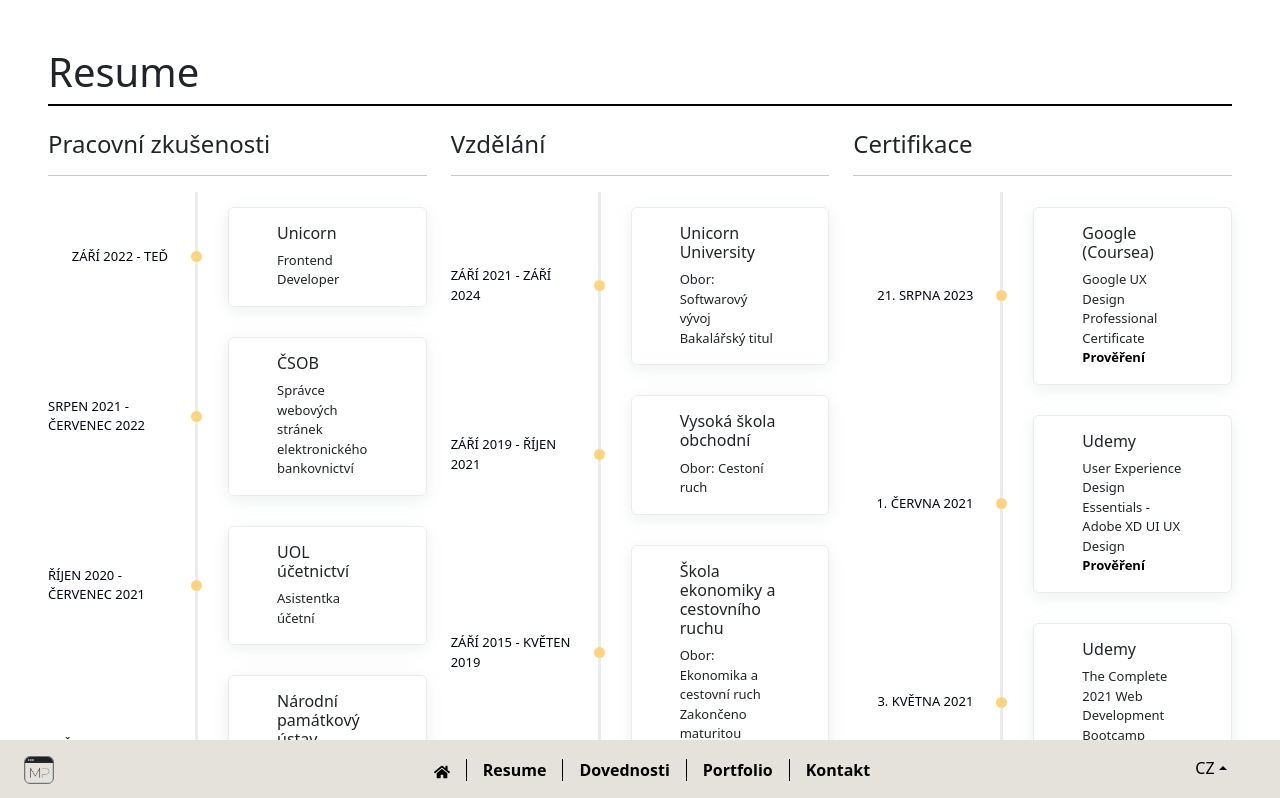
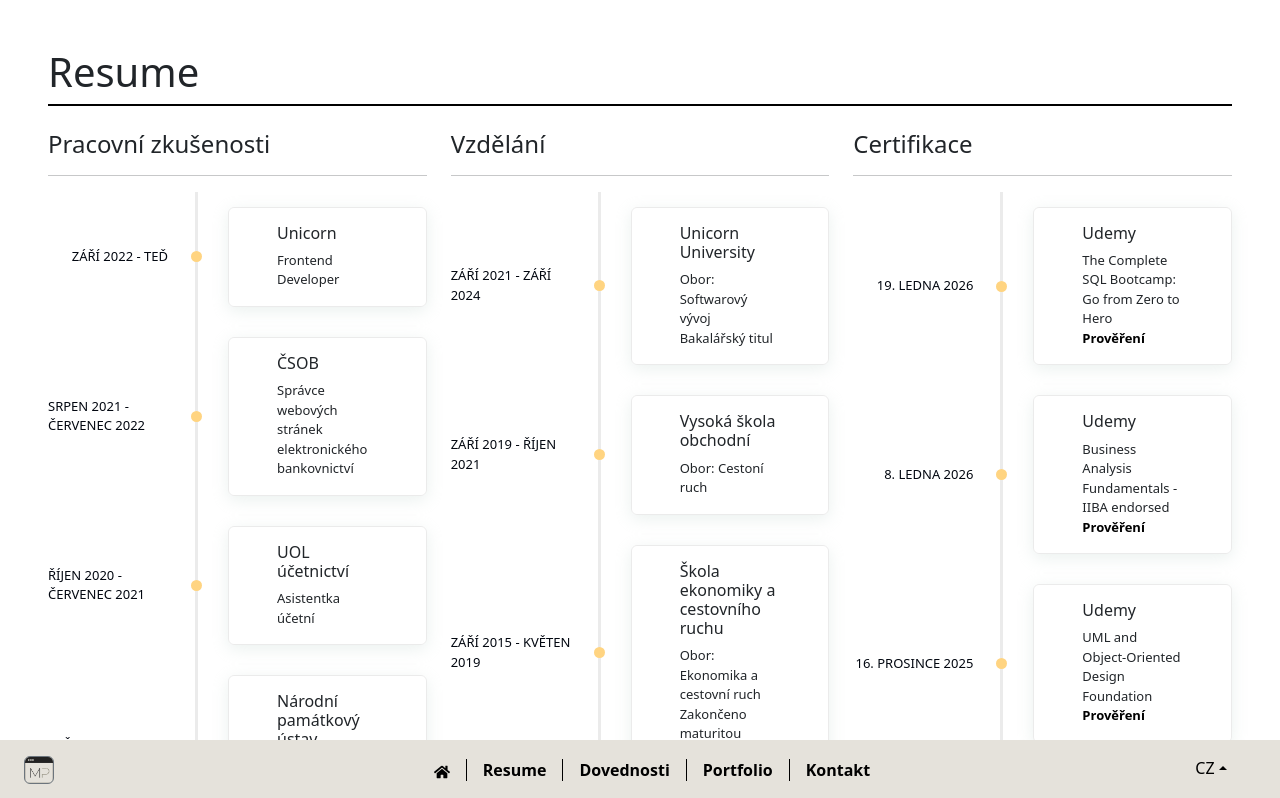
Before and after one commit to marketapolakova/resume, a Next.js app: page /resume in a window 1280 px wide. Shown: the top 798 px of the page. Built offline with nearby package versions, Linux system fonts and the light colour scheme; a web font is replaced by a local one.

Commit message:
update skills and resume

```diff
--- a/data/resumeData.js
+++ b/data/resumeData.js
@@ -42,6 +42,31 @@
 export const certification = {
   cz: [
     {
+      field: "The Complete SQL Bootcamp: Go from Zero to Hero",
+      organization: "Udemy",
+      date: "19. ledna 2026",
+      link: "https://www.udemy.com/certificate/UC-3b9354f9-67b4-411e-9fba-41ddc8a7671a/?utm_campaign=email&utm_medium=email&utm_source=sendgrid.com",
+    },
+
+    {
+      field: "Business Analysis Fundamentals - IIBA endorsed",
+      organization: "Udemy",
+      date: "8. ledna 2026",
+      link: "https://www.udemy.com/certificate/UC-9e50f239-485c-41d8-98b8-32e887e8a44d/?utm_campaign=email&utm_medium=email&utm_source=sendgrid.com",
+    },
+    {
+      field: "UML and Object-Oriented Design Foundation",
+      organization: "Udemy",
+      date: "16. prosince 2025",
+      link: "https://www.udemy.com/certificate/UC-b2cb9ca9-2bef-4039-ad22-dd9c4d96f66d/?utm_campaign=email&utm_medium=email&utm_source=sendgrid.com",
+    },
+    {
+      field: "Mastering Data Modeling Fundamentals",
+      organization: "Udemy",
+      date: "11. prosince 2025",
+      link: "https://www.udemy.com/certificate/UC-2a462988-cb05-42a6-a016-348fc0d24ff2/?utm_campaign=email&utm_medium=email&utm_source=sendgrid.com",
+    },
+    {
       field: "Google UX Design Professional Certificate",
       organization: "Google (Coursea)",
       date: "21. srpna 2023",
@@ -62,6 +87,37 @@
   ],
   en: [
     {
+      field: "The Complete SQL Bootcamp: Go from Zero to Hero",
+      organization: "Udemy",
+      date: "January 19 2026",
+      link: "https://www.udemy.com/certificate/UC-3b9354f9-67b4-411e-9fba-41ddc8a7671a/?utm_campaign=email&utm_medium=email&utm_source=sendgrid.com",
+    },
+
+    {
+      field: "Business Analysis Fundamentals - IIBA endorsed",
+      organization: "Udemy",
+      date: "January 8 2026",
+      link: "https://www.udemy.com/certificate/UC-9e50f239-485c-41d8-98b8-32e887e8a44d/?utm_campaign=email&utm_medium=email&utm_source=sendgrid.com",
+    },
+    {
+      field: "UML and Object-Oriented Design Foundation",
+      organization: "Udemy",
+      date: "December 16 2025",
+      link: "https://www.udemy.com/certificate/UC-b2cb9ca9-2bef-4039-ad22-dd9c4d96f66d/?utm_campaign=email&utm_medium=email&utm_source=sendgrid.com",
+    },
+    {
+      field: "Mastering Data Modeling Fundamentals",
+      organization: "Udemy",
+      date: "December 11 2025",
+      link: "https://www.udemy.com/certificate/UC-2a462988-cb05-42a6-a016-348fc0d24ff2/?utm_campaign=email&utm_medium=email&utm_source=sendgrid.com",
+    },
+    {
+      field: "Google UX Design Professional Certificate",
+      organization: "Google (Coursea)",
+      date: "August 21, 2023",
+      link: "https://www.coursera.org/account/accomplishments/specialization/certificate/LX87LAQH7HNE",
+    },
+    {
       field: "User Experience Design Essentials - Adobe XD UI UX Design",
       organization: "Udemy",
       date: "June 1, 2021",
@@ -72,12 +128,6 @@
       organization: "Udemy",
       date: "May 3, 2021",
       link: "https://www.udemy.com/certificate/UC-122338b3-9e80-444e-994b-399f0c5830ed/",
-    },
-    {
-      field: "Google UX Design Professional Certificate",
-      organization: "Google (Coursea)",
-      date: "August 21, 2023",
-      link: "https://www.coursera.org/account/accomplishments/specialization/certificate/LX87LAQH7HNE",
     },
   ],
 };
```
Also changed, not shown: data/skillsData.js (+8 -0 lines).
